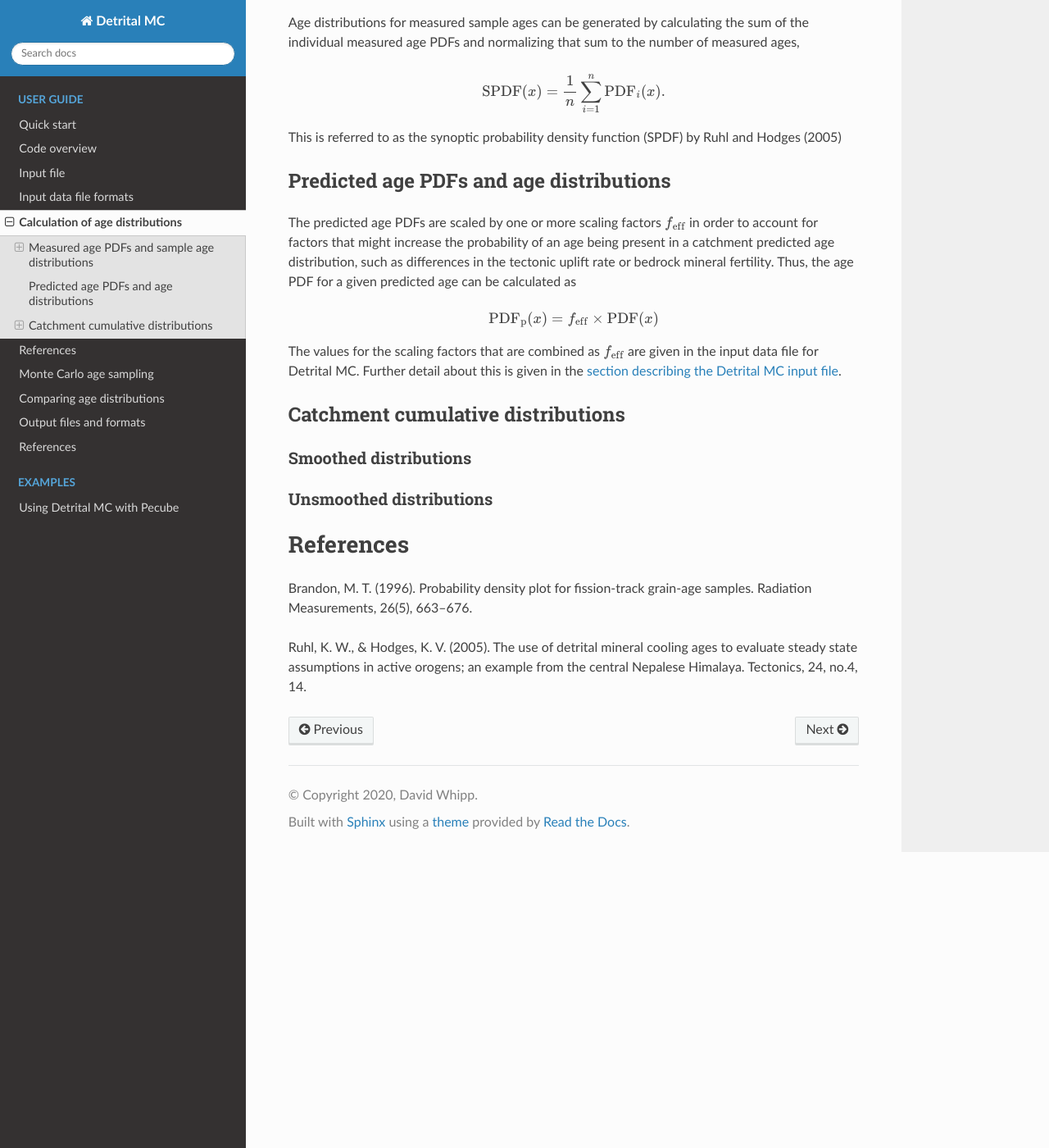
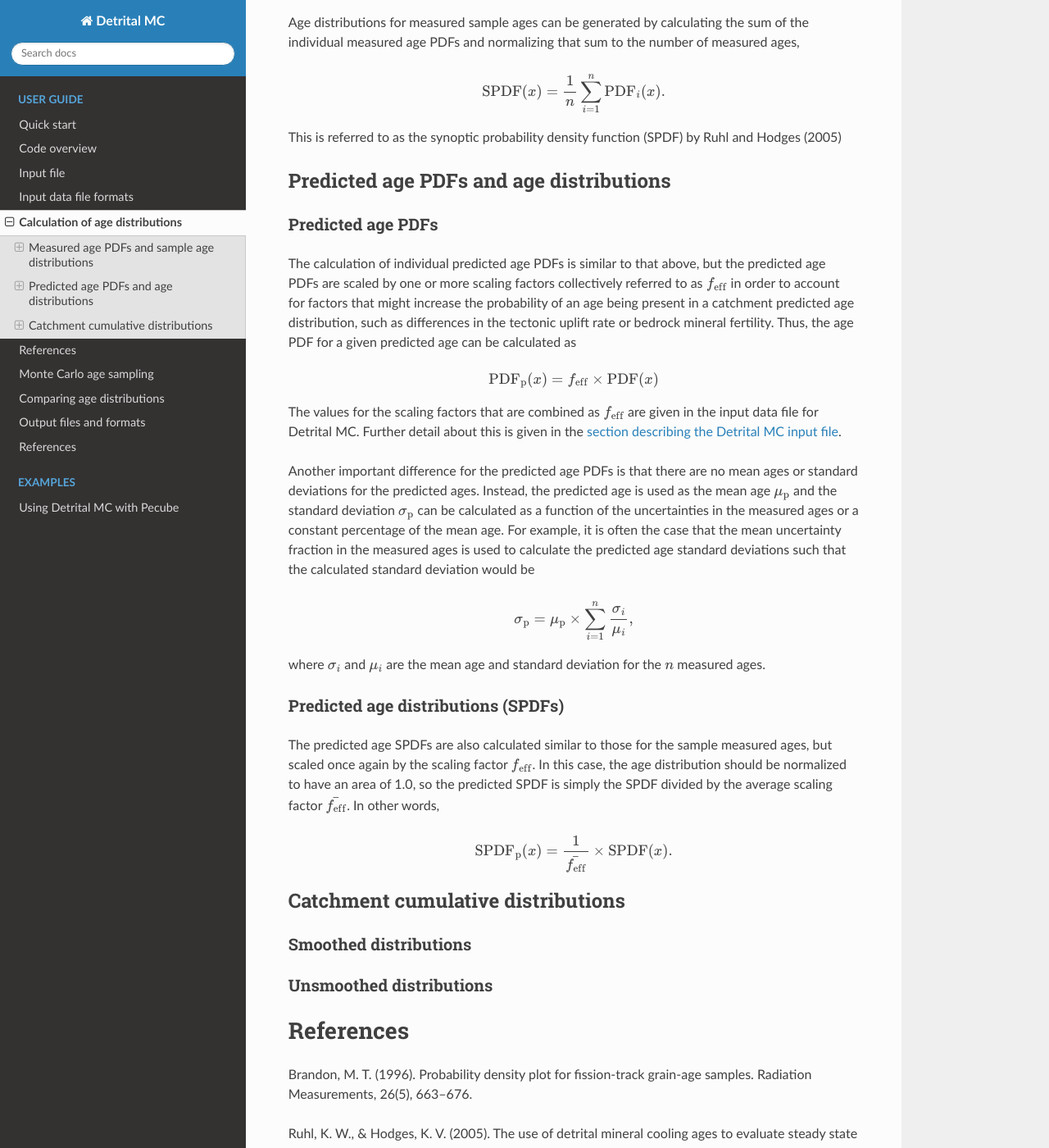
Before and after one commit to HUGG/Detrital-MC, a Sphinx documentation site: the page built from docs/source/manual/age-dists.rst, in a window 1280 px wide and 1400 px high, scrolled down 882 px. Shown: the whole window at 82% size. Built offline with Sphinx 7.4.7 and the Read the Docs theme 2.0.0, drawn with Linux system fonts in a browser that asks for light colours.

Commit message:
Added predicted PDF/SPDF info

```diff
--- a/docs/source/manual/age-dists.rst
+++ b/docs/source/manual/age-dists.rst
@@ -40,7 +40,10 @@ This is referred to as the synoptic probability density function (SPDF) by Ruhl
 Predicted age PDFs and age distributions
 ----------------------------------------
 
-The predicted age PDFs are scaled by one or more scaling factors :math:`f_{\mathrm{eff}}` in order to account for factors that might increase the probability of an age being present in a catchment predicted age distribution, such as differences in the tectonic uplift rate or bedrock mineral fertility.
+Predicted age PDFs
+~~~~~~~~~~~~~~~~~~
+
+The calculation of individual predicted age PDFs is similar to that above, but the predicted age PDFs are scaled by one or more scaling factors collectively referred to as :math:`f_{\mathrm{eff}}` in order to account for factors that might increase the probability of an age being present in a catchment predicted age distribution, such as differences in the tectonic uplift rate or bedrock mineral fertility.
 Thus, the age PDF for a given predicted age can be calculated as
 
 .. math::
@@ -50,6 +53,26 @@ Thus, the age PDF for a given predicted age can be calculated as
 The values for the scaling factors that are combined as :math:`f_{\mathrm{eff}}` are given in the input data file for Detrital MC.
 Further detail about this is given in the :doc:`section describing the Detrital MC input file <input-file>`.
 
+Another important difference for the predicted age PDFs is that there are no mean ages or standard deviations for the predicted ages.
+Instead, the predicted age is used as the mean age :math:`\mu_{\mathrm{p}}` and the standard deviation :math:`\sigma_{\mathrm{p}}` can be calculated as a function of the uncertainties in the measured ages or a constant percentage of the mean age.
+For example, it is often the case that the mean uncertainty fraction in the measured ages is used to calculate the predicted age standard deviations such that the calculated standard deviation would be
+
+.. math::
+
+   \sigma_{\mathrm{p}} = \mu_{\mathrm{p}} \times \sum_{i = 1}^{n} \frac{\sigma_{i}}{\mu_{i}},
+
+where :math:`\sigma_{i}` and :math:`\mu_{i}` are the mean age and standard deviation for the :math:`n` measured ages.
+
+Predicted age distributions (SPDFs)
+~~~~~~~~~~~~~~~~~~~~~~~~~~~~~~~~~~~
+
+The predicted age SPDFs are also calculated similar to those for the sample measured ages, but scaled once again by the scaling factor :math:`f_{\mathrm{eff}}`.
+In this case, the age distribution should be normalized to have an area of 1.0, so the predicted SPDF is simply the SPDF divided by the average scaling factor :math:`\bar{f_{\mathrm{eff}}}`.
+In other words,
+
+.. math::
+
+   \mathrm{SPDF}_{\mathrm{p}}(x) = \frac{1}{\bar{f_{\mathrm{eff}}}} \times \mathrm{SPDF}(x).
 
 Catchment cumulative distributions
 ----------------------------------
```
